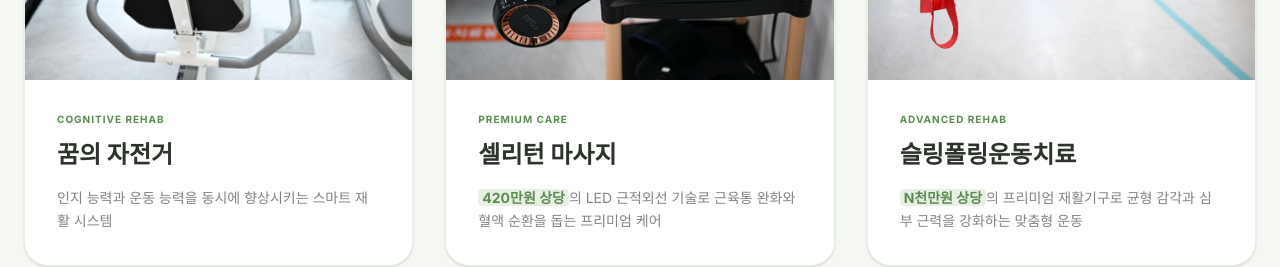
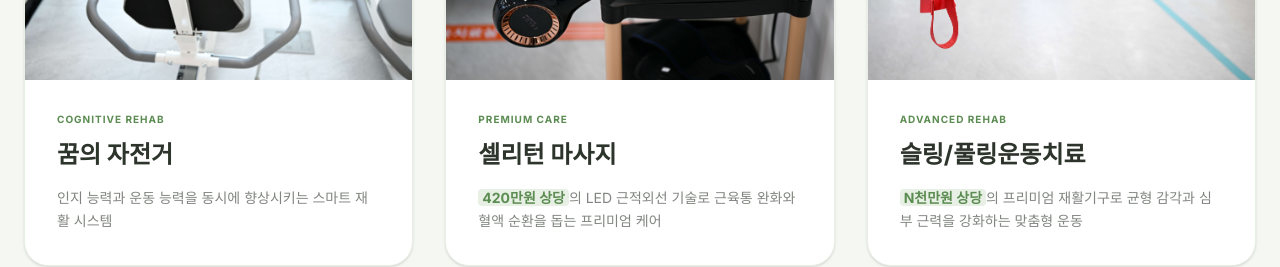
Before and after one commit to gkdud851-coder/na-eun-senta, a React (Vite) app: page / in a window 1280 px wide. Shown: the part 3800-4067 px from the top of the page. Built offline with nearby package versions, Linux system fonts and the light colour scheme.

Commit message:
Update App.tsx

```diff
--- a/src/App.tsx
+++ b/src/App.tsx
@@ -462,7 +462,7 @@ export default function App() {
                 tag: "Premium Care"
               },
               {
-                title: "슬링폴링운동치료",
+                title: "슬링/풀링운동치료",
                 image: "images/슬링 운동 치료.JPG",
                 desc: (
                   <>
```
